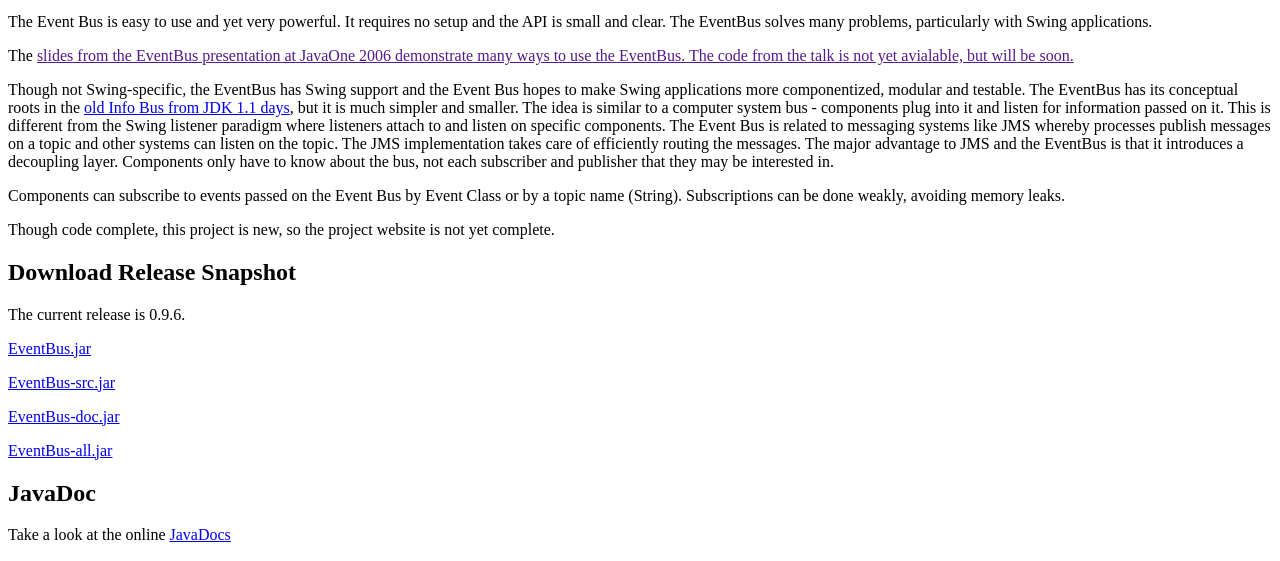
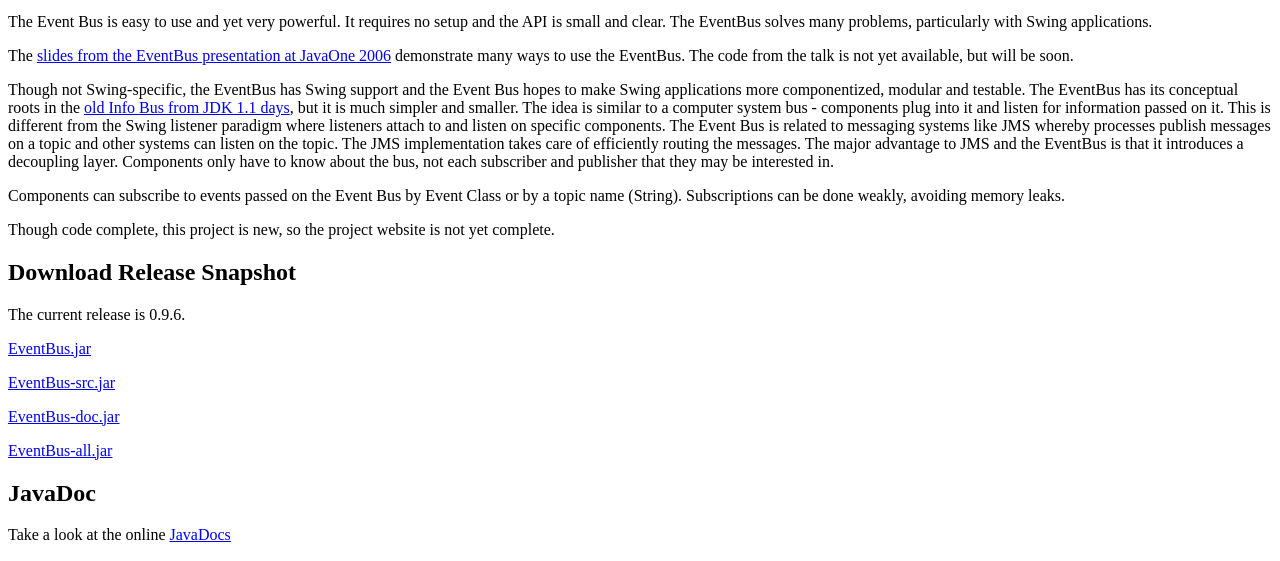
Before and after one commit to wumpz/eventbus, a plain HTML site: page www/index.html in a window 1280 px wide. Shown: the part 215-776 px from the top of the page. Drawn offline with Linux system fonts and the light colour scheme.

Commit message:
Updated link for talk slides

```diff
--- a/www/index.html
+++ b/www/index.html
@@ -30,7 +30,8 @@
           <p>The Event Bus is easy to use and yet very powerful. It requires no
             setup and the API is small and clear. The EventBus solves many problems,
             particularly with Swing applications.
-          <p>The <a href="">slides from the EventBus presentation at JavaOne 2006 demonstrate many ways to use the EventBus.  The code from the talk is not yet avialable, but will be soon.</a>
+          <p>The <a href="HopOnTheEventBus-Web.ppt">slides from the EventBus presentation at JavaOne 2006</a>
+          	demonstrate many ways to use the EventBus.  The code from the talk is not yet available, but will be soon.</a>
           <p>Though not Swing-specific, the EventBus has Swing support and the
             Event Bus hopes to make Swing applications more componentized, modular
             and testable. The EventBus has its conceptual roots in the <a href="http://java.sun.com/products/archive/javabeans/infobus/downloads.html">old
```
